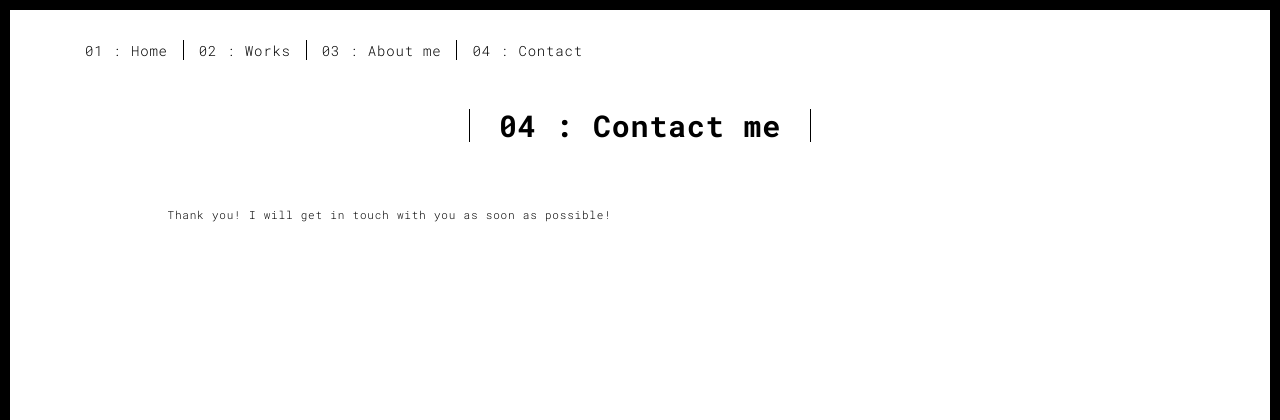
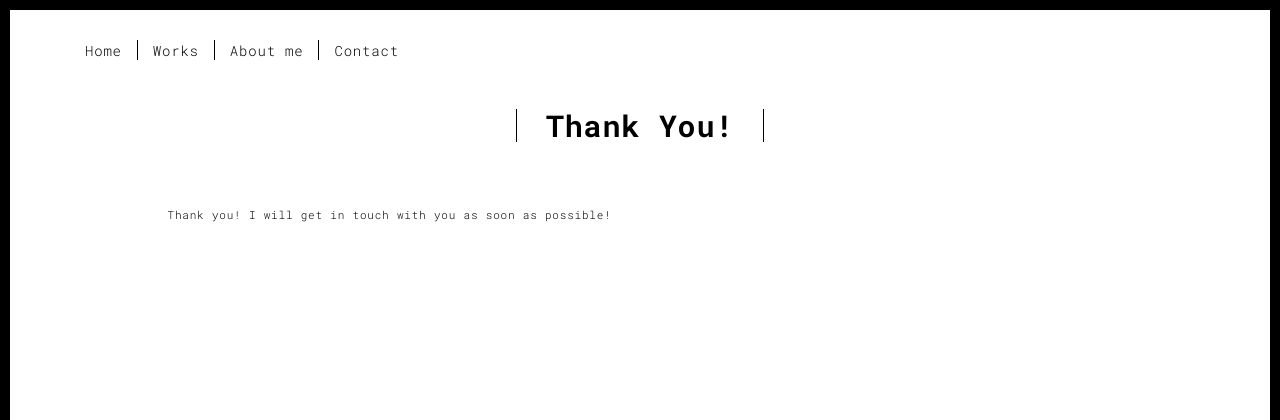
Before and after one commit to CathRas/Portfo, a Flask app: template templates/thankyou.html in a window 1280 px wide. Shown: the top 420 px of the page. Run offline with Flask 3, Linux system fonts and the light colour scheme; the template is opened without the code that fills it, so the values that code supplies are empty.

Commit message:
Code Fix

```diff
--- a/templates/thankyou.html
+++ b/templates/thankyou.html
@@ -37,10 +37,10 @@
 
       <div class="collapse navbar-collapse" id="navbar-collapse">
         <ul class="nav navbar-nav ">
-          <li><a href="./index.html" title="">01 : Home</a></li>
-          <li><a href="./works.html" title="">02 : Works</a></li>
-          <li><a href="./about.html" title="">03 : About me</a></li>
-          <li><a href="./contact.html" title="">04 : Contact</a></li>
+          <li><a href="./index.html" title="">Home</a></li>
+          <li><a href="./works.html" title="">Works</a></li>
+          <li><a href="./about.html" title="">About me</a></li>
+          <li><a href="./contact.html" title="">Contact</a></li>
         </ul>
 
 
@@ -54,7 +54,7 @@
       <div class="row">
         <div class="col-xs-12">
           <div class="section-container-spacer text-center">
-            <h1 class="h2">04 : Contact me</h1>
+            <h1 class="h2">Thank You!</h1>
           </div>
 
           <div class="row">
```
